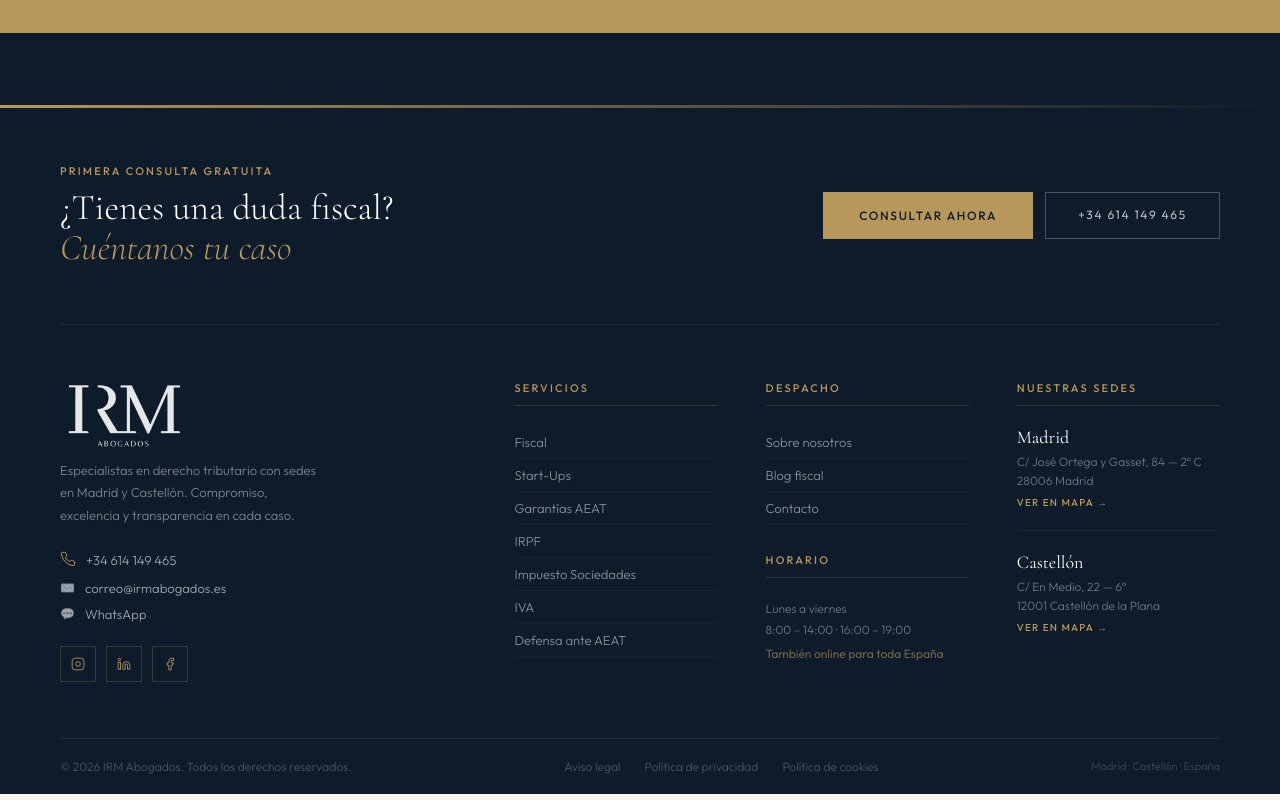
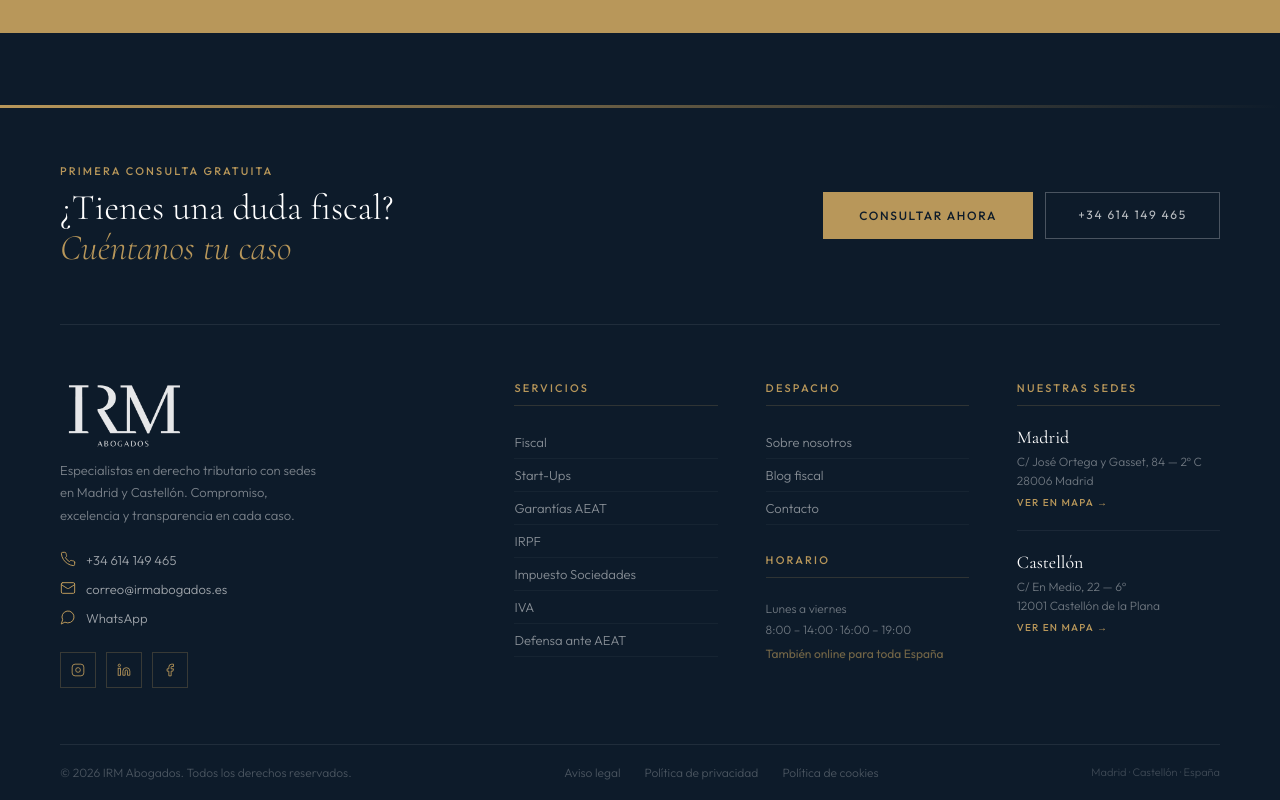
Before and after one commit to Ivanrm01/IRM-Abogados, a Next.js app: page / in a window 1280 px wide. Shown: the part 2618-3418 px from the top of the page. Built offline with nearby package versions, Linux system fonts and the light colour scheme.

Commit message:
Update Footer.jsx

```diff
--- a/components/Footer.jsx
+++ b/components/Footer.jsx
@@ -40,11 +40,11 @@ export default function Footer() {
               <span>+34 614 149 465</span>
             </a>
             <a href="mailto:correo@irmabogados.es" className={styles.contactItem}>
-              <span className={styles.contactIcon}>✉️</span>
+              <span className={styles.contactIcon}><Mail size={16} strokeWidth={1.5} color="#B8975A" /></span>
               <span>correo@irmabogados.es</span>
             </a>
             <a href="https://wa.me/34614149465" className={styles.contactItem}>
-              <span className={styles.contactIcon}>💬</span>
+              <span className={styles.contactIcon}><MessageCircle size={16} strokeWidth={1.5} color="#B8975A" /></span>
               <span>WhatsApp</span>
             </a>
           </div>
```
